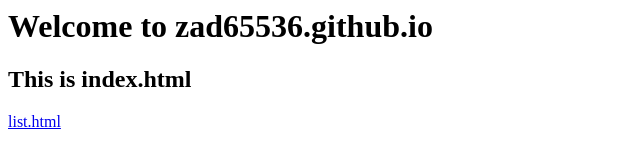
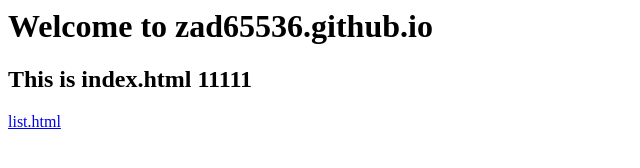
Before and after one commit to zad65536/zad65536.github.io, a plain HTML site: page index.html in a window 1280 px wide. Shown: the full height of the page, 0-640 px from the left. Drawn offline with Linux system fonts and the light colour scheme.

Commit message:
Update index.html

```diff
--- a/index.html
+++ b/index.html
@@ -4,7 +4,7 @@
 </head>
 <body>
 <h1>Welcome to zad65536.github.io</h1>
-<h2>This is index.html</h2>
+<h2>This is index.html 11111</h2>
 <a href="list.html">list.html</a>
 </body>
 </html>
```
